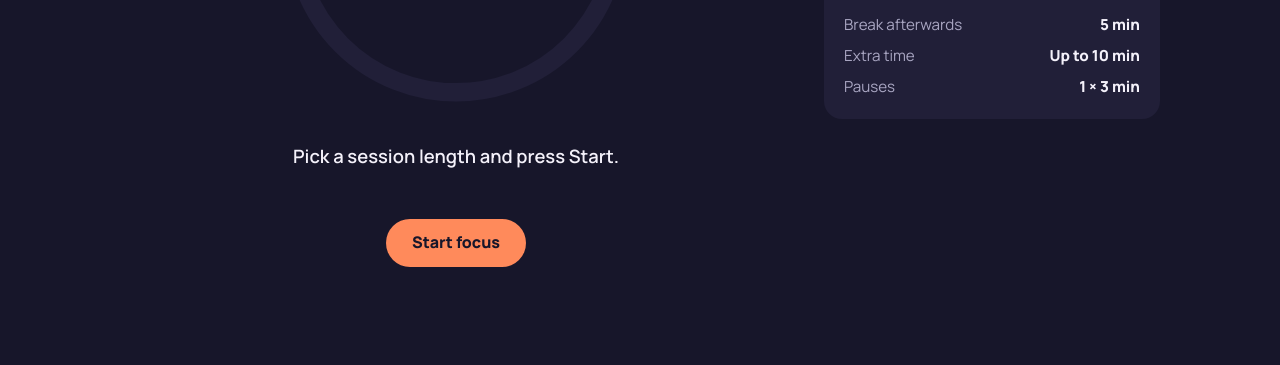
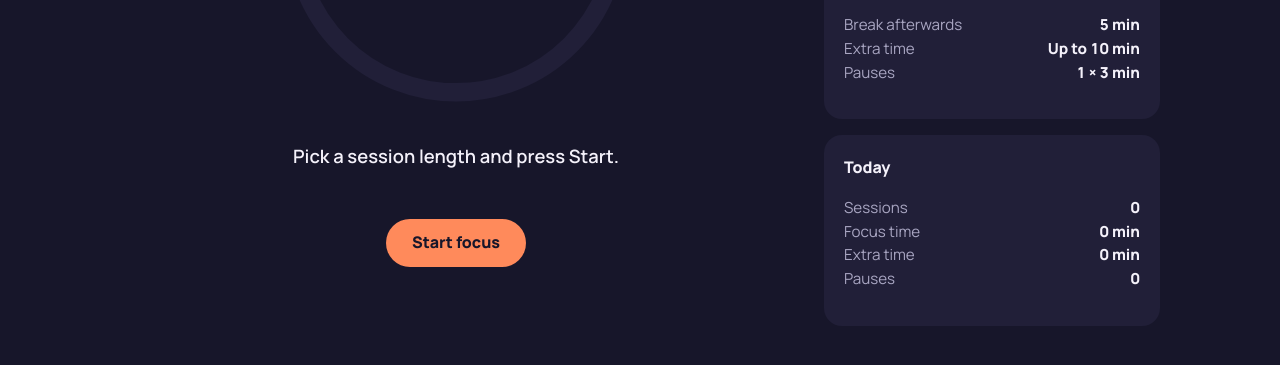
Before and after one commit to ShirazMK/good-enough, a website with bundled scripts: page index.html in a window 1280 px wide. Shown: the part 389-754 px from the top of the page. Built offline with nearby package versions, Linux system fonts and the light colour scheme.

Commit message:
feat: save today's stats in localStorage (#2)

```diff
--- a/css/style.css
+++ b/css/style.css
@@ -330,26 +330,31 @@ p {
 }
 
 /* ===== Plan list ===== */
-.plan {
-  margin: 0;
+.plan,
+.stats {
+  mergin: 0;
   display: grid;
-  gap: 0.45rem;
+  grid: 0.45rem;
   font-size: 0.95rem;
 }
 
-.plan div {
+.plan div,
+.stats div {
   display: flex;
   justify-content: space-between;
   gap: 1rem;
 }
 
-.plan dt {
+.plan dt,
+.stats dt {
   color: var(--muted);
 }
 
-.plan dd {
+.plan dd,
+.stats dd {
   margin: 0;
   font-weight: 800;
+  font-variant-numeric: tabular-nums;
 }
 
 /* ===== Break picker ===== */
--- a/index.html
+++ b/index.html
@@ -12,6 +12,7 @@
     />
     <link rel="stylesheet" href="css/style.css" />
   </head>
+
   <body>
     <div class="app" id="app">
       <header class="topbar">
@@ -144,6 +145,27 @@
               </div>
             </dl>
           </section>
+          <section class="card" aria-labelledby="today-title">
+            <h2 id="today-title">Today</h2>
+            <dl class="stats">
+              <div>
+                <dt>Sessions</dt>
+                <dd id="stat-sessions">0</dd>
+              </div>
+              <div>
+                <dt>Focus time</dt>
+                <dd id="stat-focus">0 min</dd>
+              </div>
+              <div>
+                <dt>Extra time</dt>
+                <dd id="stat-extra">0 min</dd>
+              </div>
+              <div>
+                <dt>Pauses</dt>
+                <dd id="stat-pauses">0</dd>
+              </div>
+            </dl>
+          </section>
         </aside>
       </main>
     </div>
--- a/js/main.js
+++ b/js/main.js
@@ -1,4 +1,5 @@
 import { PAUSE_MAX_MINUTES, SHOW_EXTEND_BEFORE_END_MINUTES, extensionBudget, pauseBudget, breakLength, compareBreak, BREAK_MIN, BREAK_MAX, } from "./budget.js";
+import { loadStats, saveStats, todayKey } from "./storage.js";
 // ===== Find elements on the page =====
 function $(selector) {
     const element = document.querySelector(selector);
@@ -52,6 +53,10 @@ const EXTEND_MESSAGES = [
     "This is really the last one. I'm watching. 👀",
 ];
 const NO_BUDGET_MESSAGE = "Nope. It's good enough. Break time. ☕";
+const statSessionsEl = $("#stat-sessions");
+const statFocusEl = $("#stat-focus");
+const statExtraEl = $("#stat-extra");
+const statPausesEl = $("#stat-pauses");
 // Picks a random item from a list
 function pick(list) {
     return list[Math.floor(Math.random() * list.length)];
@@ -84,6 +89,14 @@ let extensionUsed = 0; // extra minutes used this session
 let extensionsCount = 0; // how often "+" was pressed this session
 let breakMinutes = 5; // the break the user will take
 let recommendedBreak = 5;
+let stats = loadStats(); // today's numbers
+// Adds to one of today's numbers and saves right away
+function addToStats(key, amount) {
+    if (stats.date !== todayKey())
+        stats = loadStats(); // past midnight: a new day
+    stats[key] += amount;
+    saveStats(stats);
+}
 const pausesLeft = () => pauseBudget(sessionMinutes) - pausesUsed;
 const extraLeft = () => extensionBudget(sessionMinutes) - extensionUsed;
 const workedMinutes = () => sessionMinutes + extensionUsed;
@@ -135,6 +148,7 @@ function pause() {
     remainingMs = endTime - now;
     pauseEndsAt = now + PAUSE_MAX_MINUTES * MINUTE;
     pausesUsed++;
+    addToStats("pauses", 1);
     phase = "paused";
     messageEl.textContent = `Paused. The timer continues in ${PAUSE_MAX_MINUTES} minutes either way.`;
     render();
@@ -165,6 +179,7 @@ function extend(minutes) {
     messageEl.textContent =
         EXTEND_MESSAGES[Math.min(extensionsCount, EXTEND_MESSAGES.length - 1)];
     extensionUsed += minutes;
+    addToStats("extensionMinutes", minutes);
     extensionsCount++;
     render();
 }
@@ -187,6 +202,8 @@ function finishFocus() {
 function startBreak() {
     if (phase !== "focus-done")
         return;
+    addToStats("sessions", 1);
+    addToStats("focusMinutes", workedMinutes());
     phase = "break";
     endTime = Date.now() + breakMinutes * MINUTE; // same end-time trick as focus
     messageEl.textContent = "Stand up, stretch, look out of a window.";
@@ -288,6 +305,12 @@ function breakHintText() {
             return `💡 About 1 minute of rest for every 5 you work is a good rhythm. For ${worked} min, that's ${recommendedBreak} min.`;
     }
 }
+function renderStats() {
+    statSessionsEl.textContent = String(stats.sessions);
+    statFocusEl.textContent = `${stats.focusMinutes} min`;
+    statExtraEl.textContent = `${stats.extensionMinutes} min`;
+    statPausesEl.textContent = String(stats.pauses);
+}
 function render() {
     appEl.dataset.phase = phase;
     phaseLabelEl.textContent = PHASE_LABELS[phase];
@@ -356,6 +379,7 @@ function render() {
         button.disabled = isRunning && !isSelected;
     });
     renderBudget();
+    renderStats();
 }
 // ===== The tick: runs 4 times per second =====
 function tick() {
--- /dev/null
+++ b/js/storage.js
@@ -0,0 +1,41 @@
+// ==========================================================
+// storage.ts: today's stats, saved in localStorage.
+// ==========================================================
+const STATS_KEY = "good-enough:stats";
+/** Today's date in the user's own time zone, as YYYY-MM-DD. */
+export function todayKey(now = new Date()) {
+    const y = now.getFullYear();
+    const m = String(now.getMonth() + 1).padStart(2, "0"); // months start at 0!
+    const d = String(now.getDate()).padStart(2, "0");
+    return `${y}-${m}-${d}`;
+}
+function emptyStats() {
+    return {
+        date: todayKey(),
+        sessions: 0,
+        focusMinutes: 0,
+        extensionMinutes: 0,
+        pauses: 0,
+    };
+}
+/** Loads today's stats. A new day starts with fresh numbers. */
+export function loadStats() {
+    try {
+        const raw = localStorage.getItem(STATS_KEY);
+        if (!raw)
+            return emptyStats();
+        const saved = JSON.parse(raw);
+        return saved.date === todayKey() ? saved : emptyStats();
+    }
+    catch {
+        return emptyStats(); // storage blocked or data broken: start fresh
+    }
+}
+export function saveStats(stats) {
+    try {
+        localStorage.setItem(STATS_KEY, JSON.stringify(stats));
+    }
+    catch {
+        // storage blocked: the app still works, it just won't remember
+    }
+}
--- /dev/null
+++ b/src/storage.ts
@@ -0,0 +1,52 @@
+// ==========================================================
+// storage.ts: today's stats, saved in localStorage.
+// ==========================================================
+
+/** The numbers we keep for one day. */
+export interface DayStats {
+  date: string; // e.g. "2026-11-24"
+  sessions: number; // finished focus sessions
+  focusMinutes: number; // minutes actually worked
+  extensionMinutes: number; // extra minutes used
+  pauses: number;
+}
+
+const STATS_KEY = "good-enough:stats";
+
+/** Today's date in the user's own time zone, as YYYY-MM-DD. */
+export function todayKey(now: Date = new Date()): string {
+  const y = now.getFullYear();
+  const m = String(now.getMonth() + 1).padStart(2, "0"); // months start at 0!
+  const d = String(now.getDate()).padStart(2, "0");
+  return `${y}-${m}-${d}`;
+}
+
+function emptyStats(): DayStats {
+  return {
+    date: todayKey(),
+    sessions: 0,
+    focusMinutes: 0,
+    extensionMinutes: 0,
+    pauses: 0,
+  };
+}
+
+/** Loads today's stats. A new day starts with fresh numbers. */
+export function loadStats(): DayStats {
+  try {
+    const raw = localStorage.getItem(STATS_KEY);
+    if (!raw) return emptyStats();
+    const saved = JSON.parse(raw) as DayStats;
+    return saved.date === todayKey() ? saved : emptyStats();
+  } catch {
+    return emptyStats(); // storage blocked or data broken: start fresh
+  }
+}
+
+export function saveStats(stats: DayStats): void {
+  try {
+    localStorage.setItem(STATS_KEY, JSON.stringify(stats));
+  } catch {
+    // storage blocked: the app still works, it just won't remember
+  }
+}
```
Also changed, not shown: src/main.ts (+29 -0 lines).
